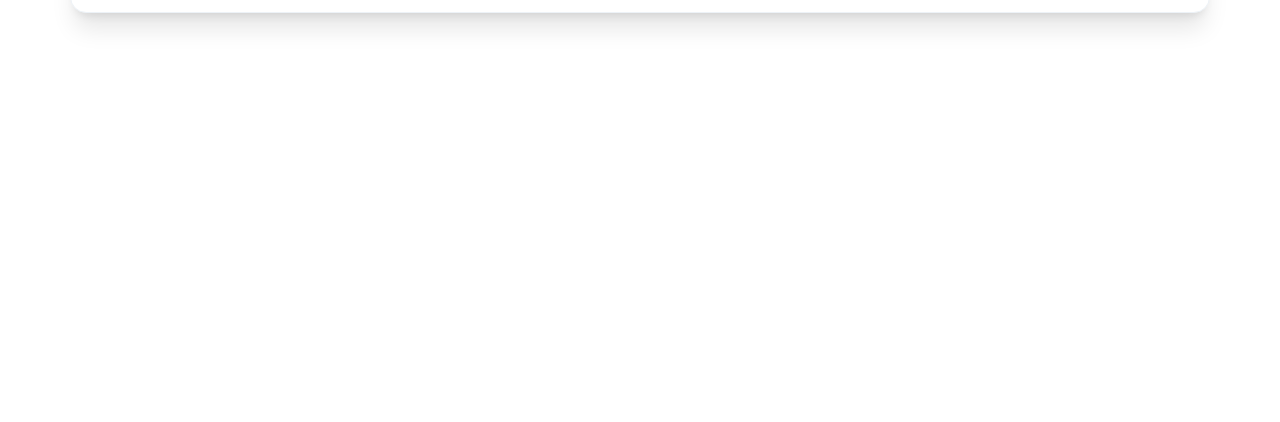
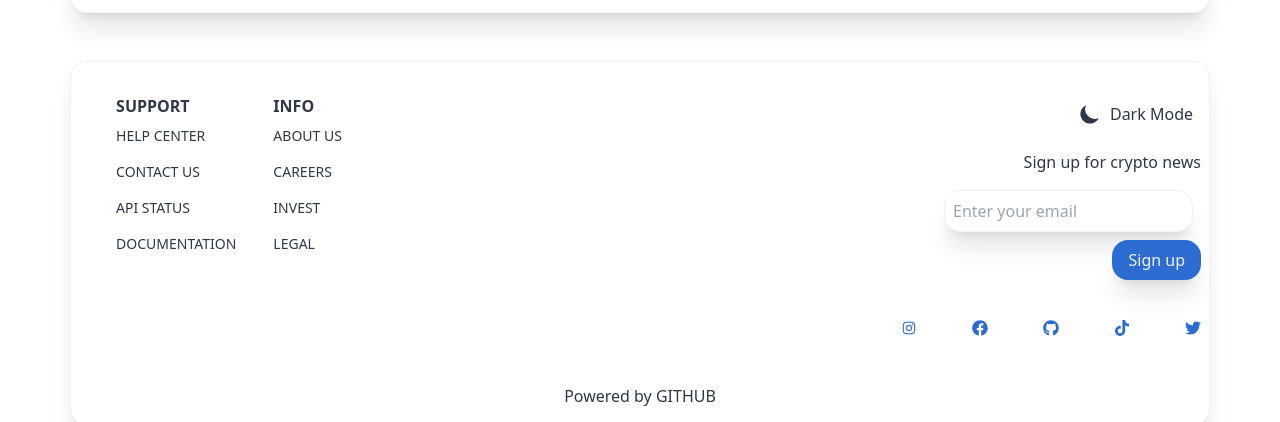
Before and after one commit to mryevhenii07/crypta-firebase, a React (Create React App) app: page / in a window 1280 px wide. Shown: the part 378-800 px from the top of the page. Built offline with nearby package versions, Linux system fonts and the light colour scheme; no server answers.

Commit message:
finished footer

```diff
--- a/src/App.js
+++ b/src/App.js
@@ -4,6 +4,7 @@
 import axios from "axios";
 
 import NavBar from "./components/NavBar";
+import Footer from "./components/Footer";
 
 import Home from "./routes/Home";
 import Signin from "./routes/Signin";
@@ -33,7 +34,9 @@
 
         <Route path="/coin/:coinId" element={<CoinPage />} />
         <Route path=":coinId" />
+        <Route path="*" element={<Home coins={coins} />} />
       </Routes>
+      <Footer />
     </ThemeProvider>
   );
 }
--- /dev/null
+++ b/src/components/Footer.jsx
@@ -0,0 +1,77 @@
+import React from "react";
+import { AiOutlineInstagram } from "react-icons/ai";
+import { FaFacebook, FaGithub, FaTiktok, FaTwitter } from "react-icons/fa";
+import ThemeToggle from "./ThemeToggle";
+
+const Footer = () => {
+  return (
+    <div className="rounded-div mt-8 pt-8 text-primary">
+      <div className="grid md:grid-cols-2">
+        <div className="flex justify-evenly w-full md:max-w-[300px] uppercase">
+          <div>
+            <h2 className="font-bold">Support</h2>
+            <ul>
+              <li className="text-sm py-2">Help Center</li>
+              <li className="text-sm py-2">Contact Us</li>
+              <li className="text-sm py-2">Api Status</li>
+              <li className="text-sm py-2">Documentation</li>
+            </ul>
+          </div>
+          <div>
+            <h2 className="font-bold">Info</h2>
+            <ul>
+              <li className="text-sm py-2">About Us</li>
+              <li className="text-sm py-2">Careers</li>
+              <li className="text-sm py-2">Invest</li>
+              <li className="text-sm py-2">Legal</li>
+            </ul>
+          </div>
+        </div>
+        <div className="text-right">
+          <div className="w-full flex justify-end">
+            <div className="w-full md:w-[300px] py-4 relative">
+              <div className="flex justify-center md:justify-end py-4 md:py-0 md:pb-4 mt-[-1rem]">
+                <ThemeToggle />
+              </div>
+              <p className="text-center md:text-right">
+                Sign up for crypto news
+              </p>
+              <div className="py-4">
+                <form action="">
+                  <input
+                    className="bg-primary border border-input p-2 mr-2 w-full shadow-xl rounded-2xl md:w-auto"
+                    type="email"
+                    name=""
+                    id=""
+                    placeholder="Enter your email"
+                  />
+                  <button className="bg-button text-btnText px-4 p-2 w-full rounded-2xl shadow-xl hover:shadow-2xl md:w-auto my-2">
+                    Sign up
+                  </button>
+                </form>
+              </div>
+              <div className="flex py-4 justify-between text-accent">
+                <AiOutlineInstagram />
+                <FaFacebook />
+                <FaGithub />
+                <FaTiktok />
+                <FaTwitter />
+              </div>
+            </div>
+          </div>
+        </div>
+      </div>
+      <div className="flex justify-center py-4 hover:text-accent">
+        <a
+          target="_blank
+"
+          href="https://github.com/mryevhenii07"
+        >
+          Powered by GITHUB
+        </a>
+      </div>
+    </div>
+  );
+};
+
+export default Footer;
```
Also changed, not shown: 1 other file (tests, documents, lock files or other folders).
